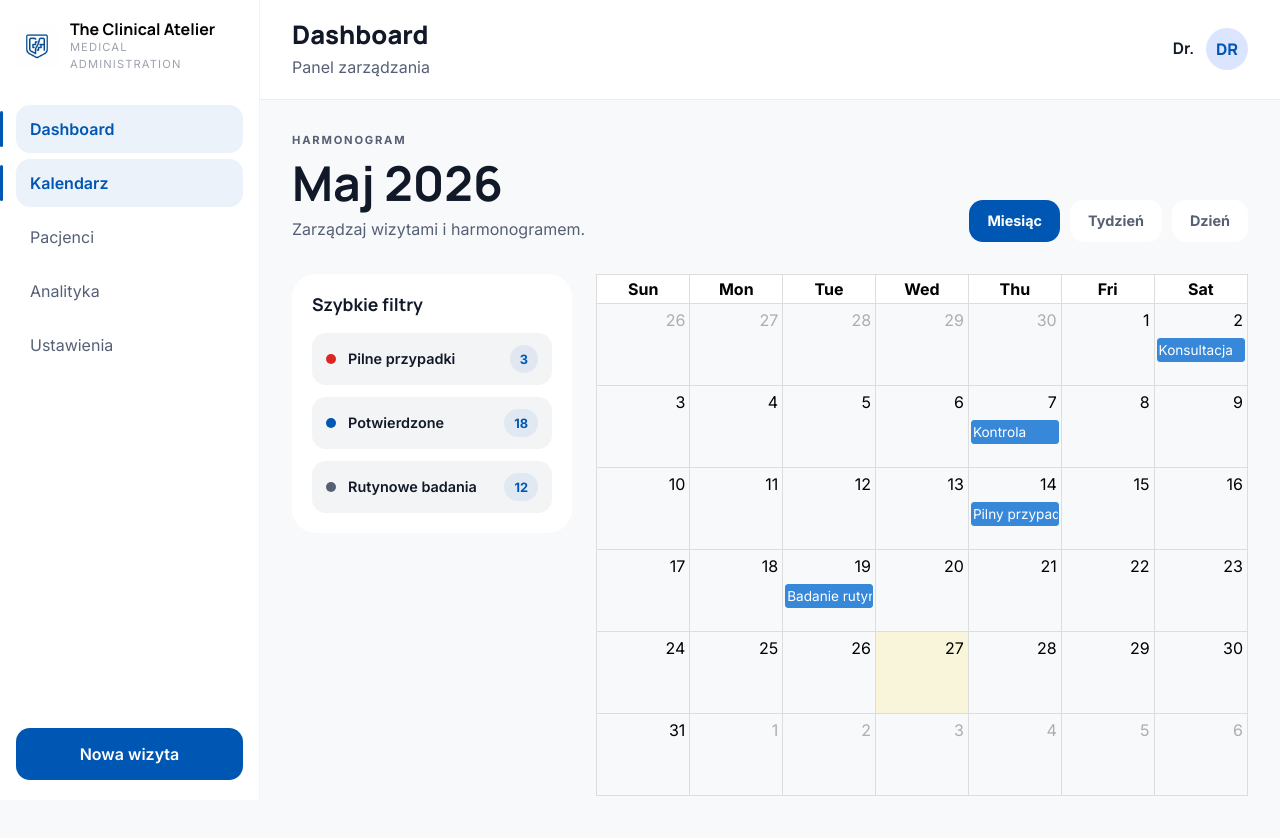
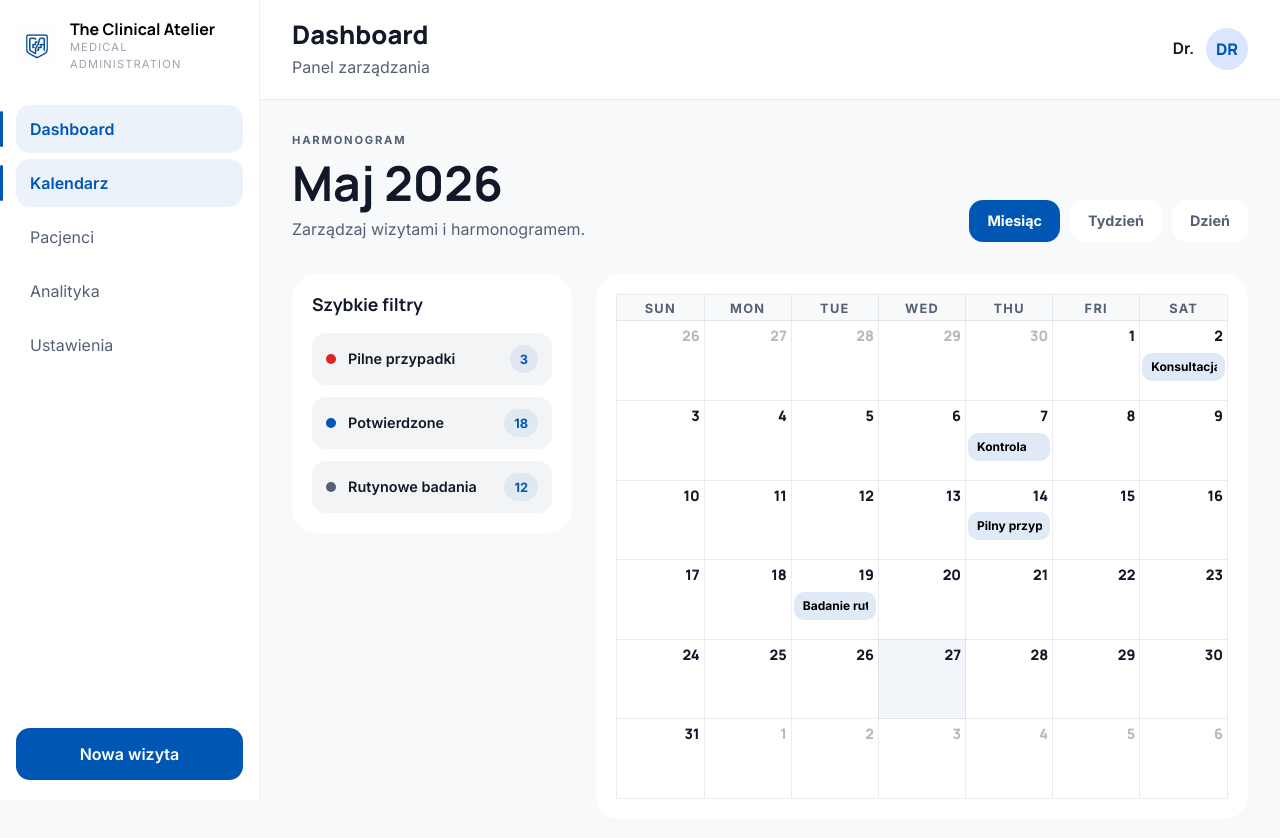
Before and after one commit to kacpi95/clinic-management-system, a React (Vite) app in the folder frontend/: page /dashboard/calendar in a window 1280 px wide. Shown: the top 838 px of the page. Built offline with nearby package versions, Linux system fonts and the light colour scheme; sample sign-in values are in the browser's storage.

Commit message:
style: add styles CalendarGrid component

```diff
--- a/frontend/src/features/calendar/components/CalendarGrid/CalendarGrid.module.scss
+++ b/frontend/src/features/calendar/components/CalendarGrid/CalendarGrid.module.scss
@@ -0,0 +1,71 @@
+@use '../../../../styles/variables' as *;
+
+.wrapper {
+  padding: 20px;
+  border-radius: $radius-md;
+  background: $surface-bg-alt;
+}
+
+:global(.fc) {
+  font-family: $text-body;
+}
+
+:global(.fc-theme-standard td),
+:global(.fc-theme-standard th),
+:global(.fc-theme-standard .fc-scrollgrid) {
+  border-color: rgba(86, 96, 117, 0.12);
+}
+
+:global(.fc-col-header-cell) {
+  padding: 14px 0;
+  background: rgba(86, 96, 117, 0.04);
+
+  a {
+    font-size: 0.8rem;
+    font-weight: 800;
+    letter-spacing: 0.1em;
+    text-transform: uppercase;
+    color: $secondary;
+    text-decoration: none;
+  }
+}
+
+:global(.fc-daygrid-day) {
+  transition: $transition-fast;
+
+  &:hover {
+    background: rgba(0, 86, 179, 0.03);
+  }
+}
+
+:global(.fc-daygrid-day-number) {
+  padding: 12px;
+  font-family: $text-headline;
+  font-size: 0.9rem;
+  font-weight: 800;
+  color: $text-default;
+  text-decoration: none;
+}
+
+:global(.fc-event) {
+  border: none;
+  padding: 4px 8px;
+  border-radius: 10px;
+  font-size: 0.75rem;
+  font-weight: 700;
+  color: $primary;
+  background: rgba(0, 86, 179, 0.12);
+}
+
+:global(.fc-event-title) {
+  font-weight: 700;
+  color: black
+}
+
+:global(.fc-day-today) {
+  background: rgba(0, 86, 179, 0.05) !important;
+}
+
+:global(.fc-toolbar) {
+  display: none;
+}
```
